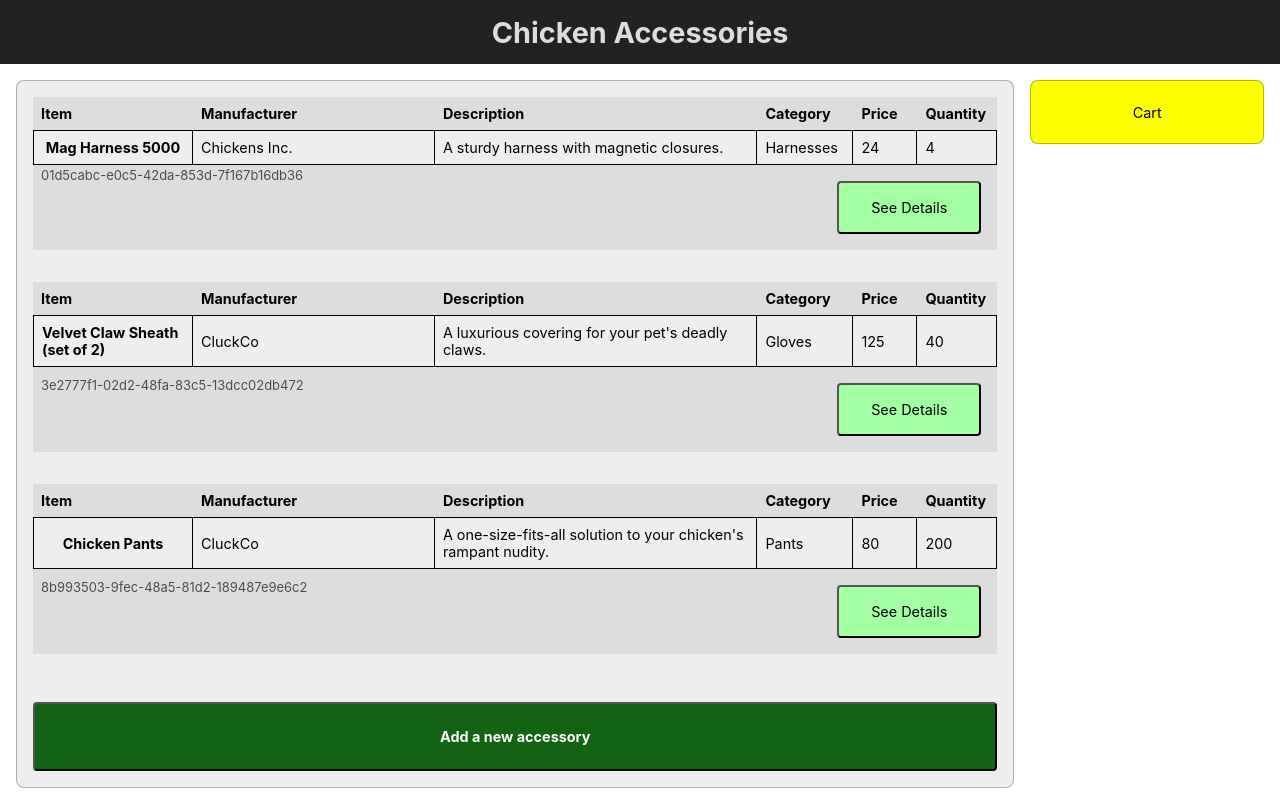
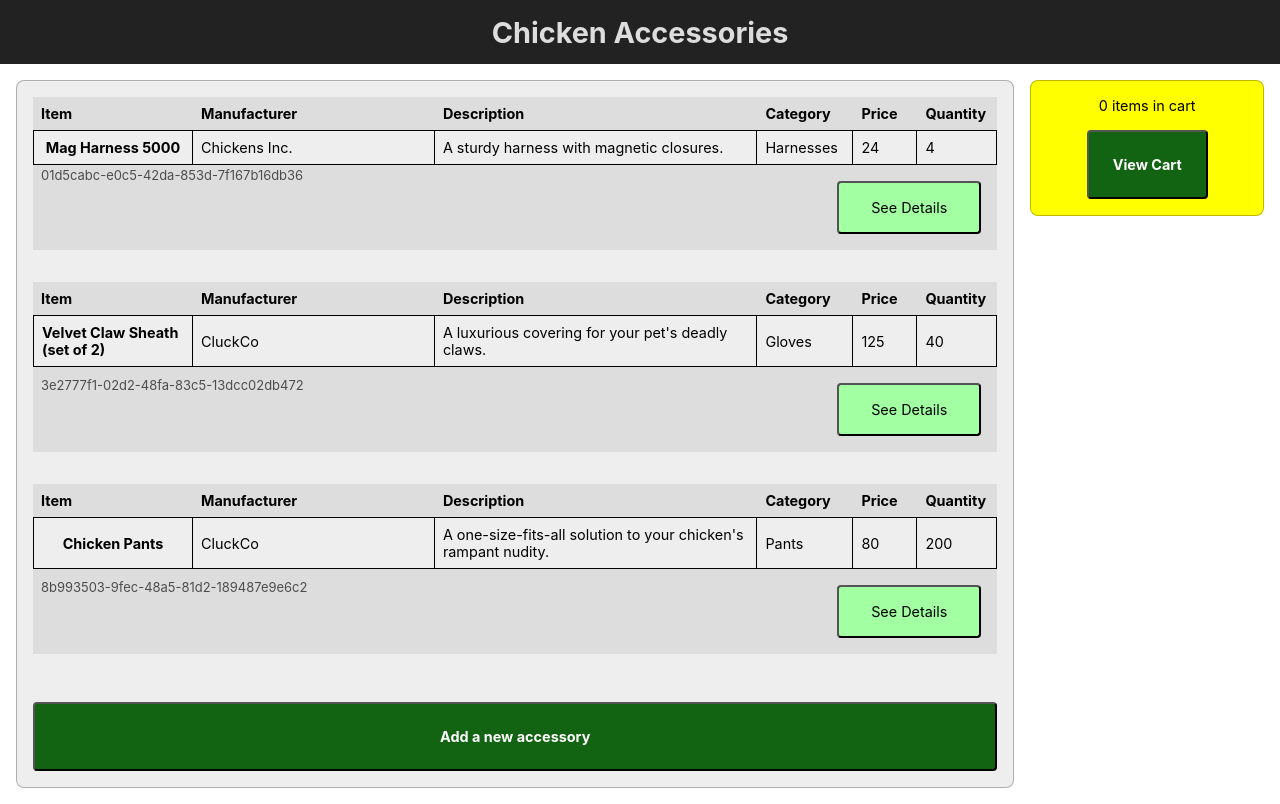
Before and after one commit to eggborne/chicken-accessories, a React (Create React App) app: page / in a window 1280 px wide. Built offline with nearby package versions, Linux system fonts and the light colour scheme.

Commit message:
Add Cart component

```diff
--- a/src/components/AccessoryControl.js
+++ b/src/components/AccessoryControl.js
@@ -2,6 +2,8 @@
 import React from "react";
 import AccessoryList from "./AccessoryList";
 import AccessoryDetailCard from "./AccessoryDetailCard";
+import Cart from './Cart';
+import CartWidget from './CartWidget';
 import { v4 } from 'uuid';
 
 
@@ -12,6 +14,8 @@ class AccessoryControl extends React.Component {
     this.state = {
       newFormVisible: false,
       detailsShowing: null,
+      cartShowing: false,
+      cart: [],
       accessoryList: [
         {
           item: 'Mag Harness 5000',
@@ -44,44 +48,49 @@ class AccessoryControl extends React.Component {
     };
   }
 
-  getAccessoryById = (id, list=this.state.accessoryList) => {
+  getAccessoryById = (id, list = this.state.accessoryList) => {
     return list.filter(accessory => accessory.id === id)[0];
-  }
+  };
 
   handleClickNewAccessory = () => {
     this.setState(() => ({
       newFormVisible: true,
     }));
-  }
+  };
 
   handleClickDetails = (id) => {
     this.setState(() => ({
       detailsShowing: id,
     }));
-  }
+  };
 
   handleAddAccessory = (newAccessory) => {
     console.log('clicked handleAddAccessory!', newAccessory);
     const newAccessoryList = this.state.accessoryList.concat(newAccessory);
-    this.setState({accessoryList: newAccessoryList,
-      newFormVisible: false });
-  }
+    this.setState({
+      accessoryList: newAccessoryList,
+      newFormVisible: false
+    });
+  };
 
   handleCancelAddAccessory = () => {
     this.setState({ newFormVisible: false });
-  }
+  };
 
   handleClickBuy = (id) => {
     console.log('BOUGHT', id);
-    let newAccessoryList = [...this.state.accessoryList]
+    let newAccessoryList = [...this.state.accessoryList];
+    let newCart = [...this.state.cart];
     let boughtItem = this.getAccessoryById(id, newAccessoryList);
+    newCart.push(boughtItem.id);
     boughtItem.quantity--;
-    this.setState({ accessoryList: newAccessoryList });
-  }
+
+    this.setState({ accessoryList: newAccessoryList, cart: newCart });
+  };
 
   handleClickDetailsBack = () => {
     this.setState({ detailsShowing: null });
-  }
+  };
 
   render() {
     if (this.state.detailsShowing === null) {
@@ -95,17 +104,20 @@ class AccessoryControl extends React.Component {
             handleAddAccessory={this.handleAddAccessory}
             handleClickDetails={this.handleClickDetails}
           />
+          <CartWidget cart={this.state.cart}/>
         </React.Fragment>
       );
     } else {
       const detailItem = this.getAccessoryById(this.state.detailsShowing);
       return (
+        <React.Fragment>
           <AccessoryDetailCard
             item={detailItem}
             onClickGoBack={this.handleClickDetailsBack}
             onClickBuy={this.handleClickBuy}
-
           />
+          <CartWidget cart={this.state.cart} />
+        </React.Fragment>
       );
     }
   }
--- a/src/components/App.js
+++ b/src/components/App.js
@@ -1,6 +1,6 @@
+import React from 'react';
 import Header from './Header';
 import AccessoryControl from './AccessoryControl';
-import CartWidget from './CartWidget';
 
 function App() {
   return (
@@ -8,7 +8,6 @@ function App() {
       <Header />
       <main>
         <AccessoryControl />
-        <CartWidget />
       </main>
     </div>
   );
--- /dev/null
+++ b/src/components/Cart.js
@@ -0,0 +1,20 @@
+import React from 'react';
+import CartWidget from './CartWidget';
+
+function Cart(props) {
+  const cartStyle = {
+    backgroundColor: 'blue',
+  };
+  console.log('cart props', props);
+  return (
+    <React.Fragment>
+      <div style={cartStyle}>
+        {props.cart.map(item =>
+          <div>{item}</div>
+        )}
+      </div>
+    </React.Fragment>
+  );
+}
+
+export default Cart;
--- a/src/components/CartWidget.js
+++ b/src/components/CartWidget.js
@@ -2,18 +2,22 @@
 function CartWidget(props) {
   const CartWidgetStyle = {
     width: '100%',
-    height: '4rem',
+    height: 'min-content',
     backgroundColor: 'yellow',
     display: 'flex',
+    flexDirection: 'column',
     justifyContent: 'center',
     alignItems: 'center',
     border: '0.1rem solid #00000044',
     borderRadius: '0.5rem',
+    padding: '1rem',
+    gap: '1rem',
   }
 
   return (
     <div style={CartWidgetStyle}>
-      <div>Cart</div>
+      <div><span>{props.cart.length} item{props.cart.length === 1 ? '' : 's'} in </span>cart</div>
+      <button className='green'>View Cart</button>
     </div>
   );
 }
```
Lines whose indentation alone changed are shown as unchanged.
